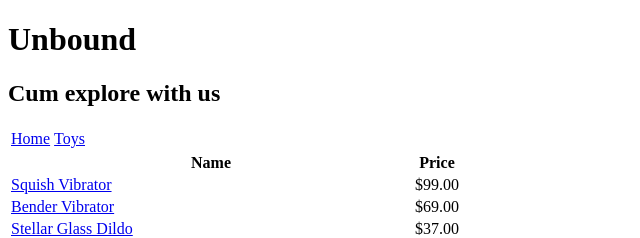
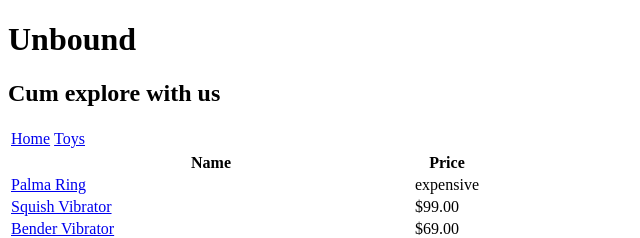
Before and after one commit to anti-yarek/1-html, a plain HTML site: page toys.html in a window 1280 px wide. Shown: the top 238 px of the page, without its empty margins (0-640 px from the left). Drawn offline with Linux system fonts and the light colour scheme.

Commit message:
Update toys.html

```diff
--- a/toys.html
+++ b/toys.html
@@ -25,6 +25,10 @@
             <th>Price</th>
         </tr>
         <tr>
+            <td><a href="palma.html">Palma Ring</a></td>
+            <td>expensive</td>
+        </tr>
+        <tr>
             <td><a href="squish.html">Squish Vibrator</a></td>
             <td>$99.00</td>
         </tr>
```
